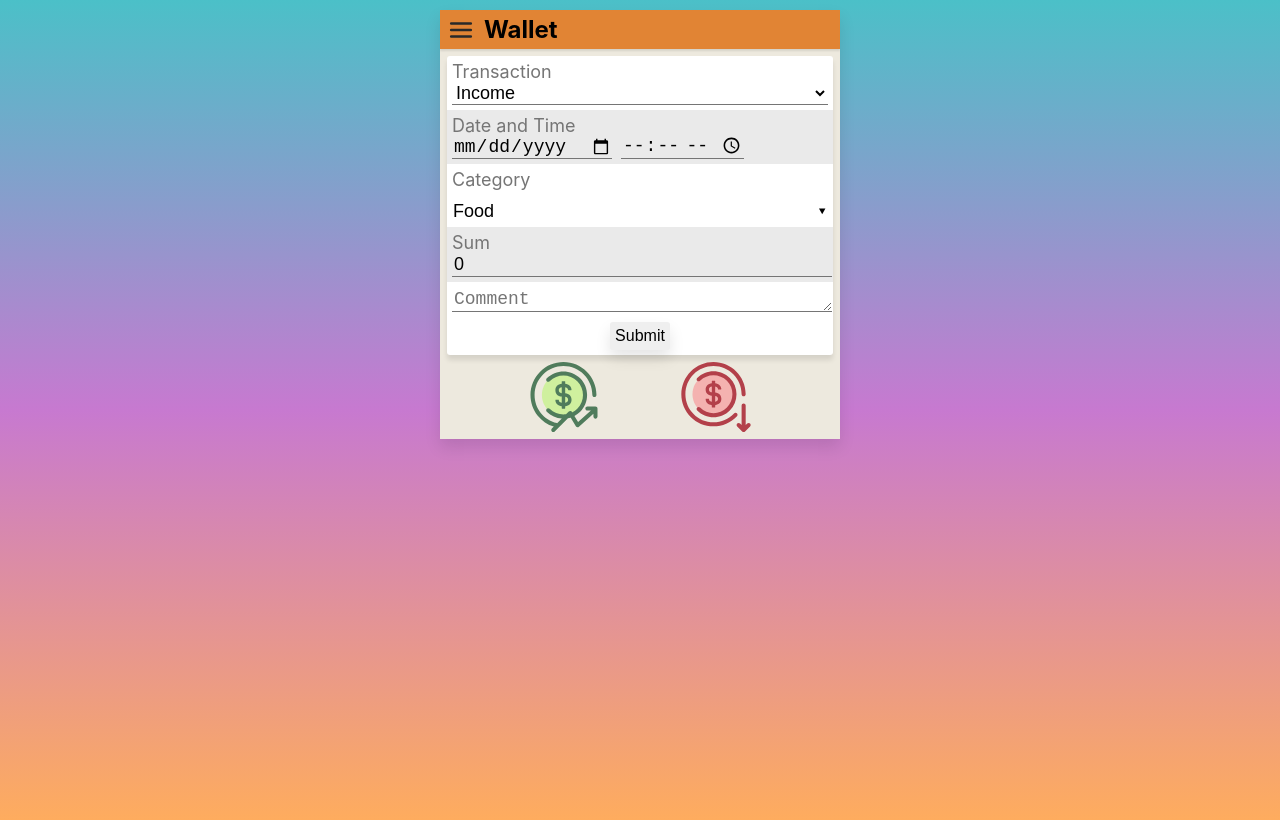
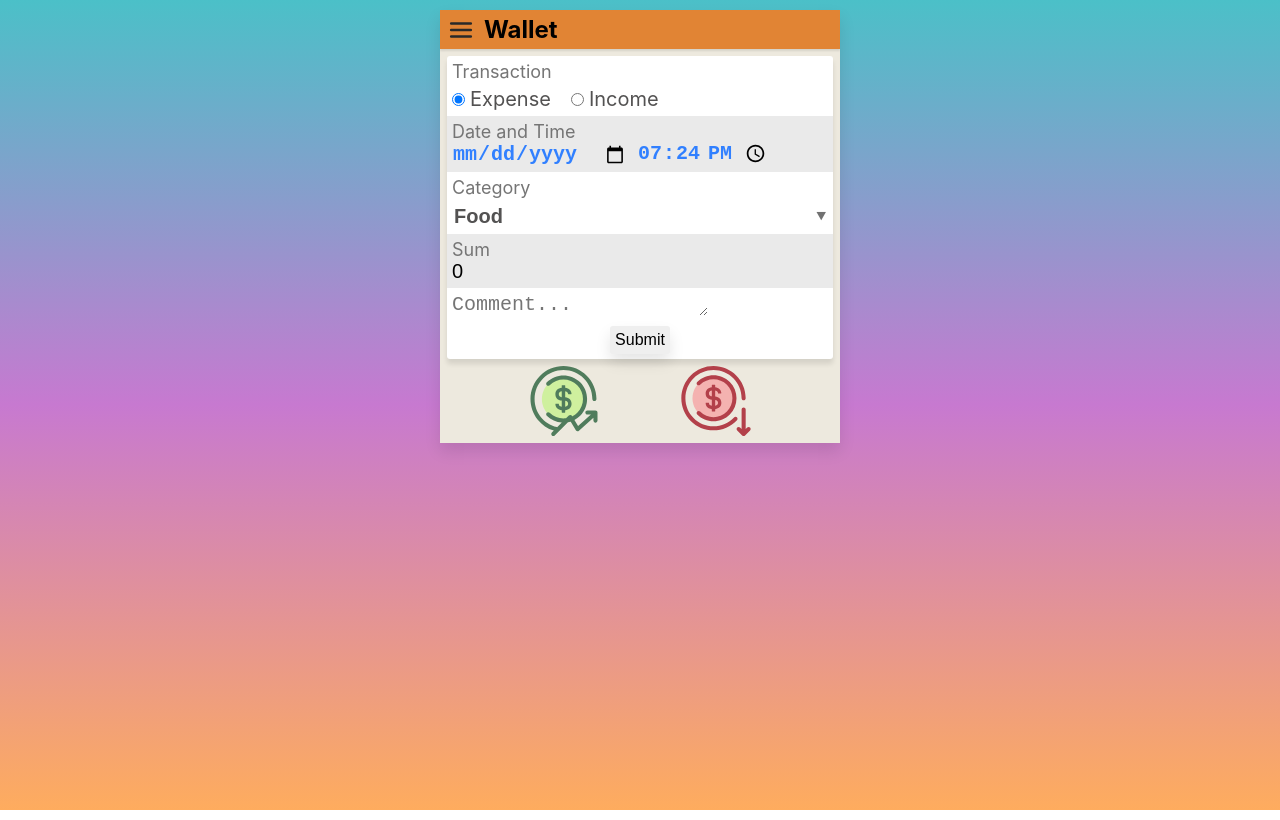
Before and after one commit to mykhailotsynkevych/react-app-wallet, a React (Create React App) app: page / in a window 1280 px wide. Built offline with nearby package versions, Linux system fonts and the light colour scheme.

Commit message:
Start M2.2T: Forms

```diff
--- a/src/App.css
+++ b/src/App.css
@@ -1,6 +1,5 @@
 .App {
-  margin: 0px;
-  padding: 10px;
+  padding-top: 10px;
   background: linear-gradient(
     to bottom,
     #4bc0c8,
--- a/src/App.js
+++ b/src/App.js
@@ -52,7 +52,6 @@ class App extends Component {
           {activePage === "MainPage" && (
             <MainPage
             handleActivePage={this.handleActivePage}
-              handleCategoriesListPage={this.handleCategoriesListPage}
             />
           )}
           {activePage === "TransactionPage" && <TransactionHistoryPage />}
--- a/src/components/CategoriesList/CategoriesList.jsx
+++ b/src/components/CategoriesList/CategoriesList.jsx
@@ -34,7 +34,7 @@ const CategoriesList = () => {
           />
         </label>
 
-        <button type="submit" className={s.btnAdd}>
+        <button type="submit" className={s.btnAdd} onClick={(e)=>{e.preventDefault()}}>
           <img src={addIcon} alt="icon Add"/>
         </button>
       </form>
--- a/src/components/CategoriesList/CategoriesList.module.css
+++ b/src/components/CategoriesList/CategoriesList.module.css
@@ -41,7 +41,7 @@ flex-direction: column;
   font-size: 16px;
   background-color: transparent;
   border: none;
-  border-bottom: 1px solid grey;
+  border-bottom: 1px solid rgb(128, 128, 128);
   padding-left: 10px;
 
 }
--- a/src/components/Menu/Menu.styled.js
+++ b/src/components/Menu/Menu.styled.js
@@ -1,7 +1,7 @@
 import styled from "styled-components";
 
 const StyledMenuWrapper = styled.div`
-top: 36px;
+top: 37.5px;
   width: 40%;
   height: 91.8%;
   background-color: white;
--- a/src/components/TransactionForm/TransactionForm.jsx
+++ b/src/components/TransactionForm/TransactionForm.jsx
@@ -1,6 +1,31 @@
+import { Component } from "react";
 import s from "./TransactionForm.module.css";
 
-const TransactionForm = ({handleActivePage}) => {
+const curDate = new Date().toLocaleDateString().split(".").reverse().join("-");
+const curTime = new Date().toTimeString().slice(0, 5);
+
+const INITIAL_STATE = {
+  transaction: "Expense",
+  date: curDate,
+  time: curTime,
+  category: "Food",
+  sum: 0,
+  comment: "",
+};
+
+
+class TransactionForm extends Component {
+  state = {
+    ...INITIAL_STATE,
+  };
+
+  handleChange = (e) => {
+    const { name, value } = e.target;
+    this.setState({ [name]: value });
+  };
+
+  render() {
+    const { time, date, category, sum, comment } = this.state;
     return (
       <form
         name="transactionForm"
@@ -8,31 +33,67 @@ const TransactionForm = ({handleActivePage}) => {
         noValidate
         className={s.transactionForm}
       >
-      <label>
-        Transaction
-        <select name="transaction-art">
-          <option value="Income">Income</option>
-          <option value="expense" defaultValue>
+        <p className={s.labelTitle}>Transaction</p>
+        <div className={s.radioWrapper}>
+          <input
+            id="formRadioExpense"
+            className={s.radioInput}
+            type="radio"
+            name="transaction"
+            value="expense"
+            defaultChecked
+            onChange={this.handleChange}
+          />
+          <label className={s.radioText} htmlFor="formRadioExpense">
             Expense
-          </option>
-        </select>
           </label>
+          <input
+            id="formRadioIncome"
+            className={s.radioInput}
+            type="radio"
+            name="transaction"
+            value="income"
+            onChange={this.handleChange}
+          />
+          <label className={s.radioText} htmlFor="formRadioIncome">
+            Income
+          </label>
+        </div>
+
         <div className={s.timeWrapper}>
           <label>
             Date and Time
-          <input type="date" name="date" />
+            <input
+              type="date"
+              name="date"
+              defaultValue={date}
+              onChange={this.handleChange}
+              className={s.dateText}
+            />
           </label>
 
           <label>
-          <input type="time" name="time" />
+            <input
+              type="time"
+              name="time"
+              defaultValue={time}
+              onChange={this.handleChange}
+              className={s.dateText}
+            />
           </label>
         </div>
 
         <div className={s.categoryWrapper}>
           <p className={s.categoryTitle}>Category</p>
-        <button className={s.categoryBtn} onClick={() => handleActivePage("CategoriesListPage","Categories")}>
+          <button
+            className={s.categoryBtn}
+            onClick={(e) => {
+              e.preventDefault();
+              this.props.handleActivePage("CategoriesListPage", "Categories");
+            }}
+          >
             <div className={s.categoryBtnWrapper}>
-            <span>Food</span>
+              <span>{category}</span>
               <span className={s.categoryBtnTriangle}>&#8227;</span>
             </div>
           </button>
@@ -40,16 +101,31 @@ const TransactionForm = ({handleActivePage}) => {
 
         <label className={s.greybgc}>
           Sum
-        <input type="number" name="sum" step="1" min="0" defaultValue="0" />
+          <input
+            type="number"
+            name="sum"
+            step="1"
+            min="0"
+            defaultValue={sum}
+            onChange={this.handleChange}
+          />
         </label>
 
         <label>
-        <textarea name="comment" rows="1" placeholder="Comment"></textarea>
+          <textarea
+            name="comment"
+            rows="1"
+            placeholder="Comment..."
+            defaultValue={comment}
+            onChange={this.handleChange}
+          ></textarea>
         </label>
         <button type="submit" className={s.formBtnSubmit}>
           Submit
         </button>
       </form>
     );
-};
+  }
+}
+
 export default TransactionForm;
--- a/src/components/TransactionForm/TransactionForm.module.css
+++ b/src/components/TransactionForm/TransactionForm.module.css
@@ -12,28 +12,49 @@ textarea,
 select {
   background-color: transparent;
   border: none;
-  border-bottom: 1px solid rgb(117, 117, 117);
-  width: 100%;
-  font-size: 18px;
+  font-size: 20px;
 }
 
 label {
+  padding: 5px;
   display: flex;
   align-items: flex-start;
   flex-direction: column;
   color: rgb(117, 117, 117);
   font-size: 18px;
-  padding: 5px;
 }
 
-/* input {
-    border: none;
-} */
+.labelTitle {
+  align-self: flex-start;
+  padding: 5px;
+  color: rgb(117, 117, 117);
+  font-size: 18px;
+
+}
+
+.radioWrapper {
+  padding: 0px 0px 5px 5px;
+  display: flex;
+  justify-content: flex-start;
+  align-items: center;
+}
+
+.radioText {
+  padding: 0px;
+  margin: 0px 20px 0px 5px;
+  font-size: 20px;
+  color:  rgb(83, 82, 82);
+}
 
 .timeWrapper {
   display: flex;
   align-items: flex-end;
   background-color: rgb(234, 234, 234);
+}
+
+.dateText {
+  color: #3180ff;
+  font-weight: bold;
 }
 
 .categoryWrapper {
@@ -45,23 +66,28 @@ label {
     align-self: flex-start;
   color: rgb(117, 117, 117);
   font-size: 18px;
-  padding: 5px;
+  padding: 5px 5px 0px 5px;
 }
 
 .categoryBtn {
-  font-size: 18px;
+  padding-left: 7px;
+  font-size: 20px;
   background-color: inherit;
+  color:  rgb(83, 82, 82);
+  font-weight: bold;
 }
 
 .categoryBtnWrapper {
     display: flex;
     align-items: center;
     justify-content: space-between;
+    padding-right: 7px;
 }
 
 .categoryBtnTriangle {
     transform: rotate(90deg);
-    font-size: 22px;
+    font-size: 26px;
+    color:  rgb(113, 113, 113);
 }
 
 .greybgc {
--- a/src/index.css
+++ b/src/index.css
@@ -20,6 +20,8 @@ a {
 
 button {
   border: none;
+  margin: 0px;
+  padding: 0px;
 }
 
 link {
@@ -37,7 +39,10 @@ h6,
 ul,
 ol,
 li,
-p {
+p,
+input,
+textarea,
+select {
   margin: 0;
   padding: 0;
   list-style-type: none;
--- a/src/pages/MainPage/MainPage.module.css
+++ b/src/pages/MainPage/MainPage.module.css
@@ -6,7 +6,6 @@ margin: 7px;
 
 .btnTransaction {
   display: flex;
-  padding: 0px;
   background-color: inherit;
   transition: scale 0.3s ease 0s;
 }
```
Lines whose indentation alone changed are shown as unchanged.
